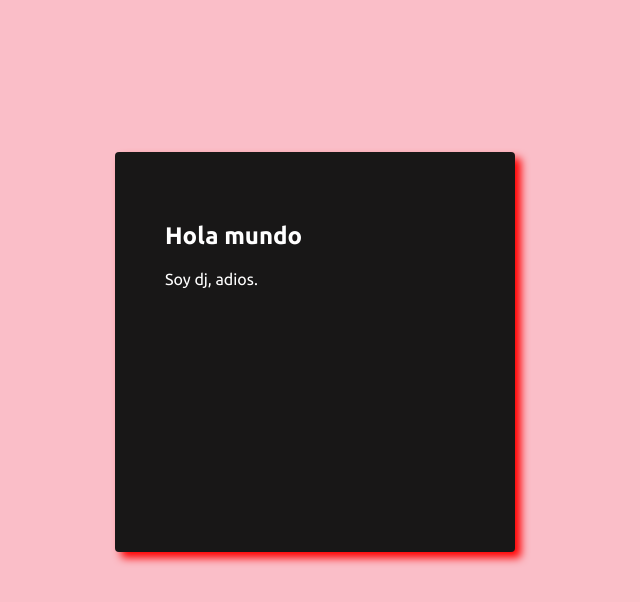
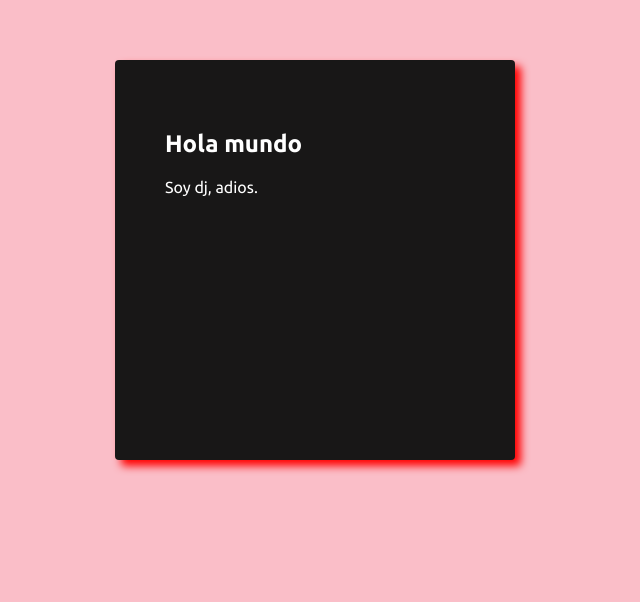
Before and after one commit to ClaseToniArandiga/pruebaPost, a plain HTML site: page index.html in a window 1280 px wide. Shown: the part 148-750 px from the top of the page, without its empty margins (325-965 px from the left). Drawn offline with Linux system fonts and the light colour scheme.

Commit message:
Rectificaciones del puto amo

```diff
--- a/css/styles.css
+++ b/css/styles.css
@@ -1,9 +1,9 @@
-.container{
+body{
+  height: 100dvh;
   display: flex;
   justify-content: center;
-  margin: 300px 0px 0px 0px;
-}
-body{
+  align-items: center;
+
   background-color: rgb(250, 190, 200);
 }
 
@@ -15,5 +15,6 @@ body{
   width: 300px;
   padding: 50px;
   border-radius: 4px;
+
   box-shadow: 6px 6px 8px red;
 }
--- a/index.html
+++ b/index.html
@@ -12,12 +12,11 @@ rel="stylesheet" href="css/reset.css">
 
 </head>
 <body>
-  <div class="container">
+
     <section class="post">
       <h1>Hola mundo</h1>
       <p>Soy dj, adios.</p>
+    </section>
 
-    </section>
-  </div>
 </body>
 </html>
```
